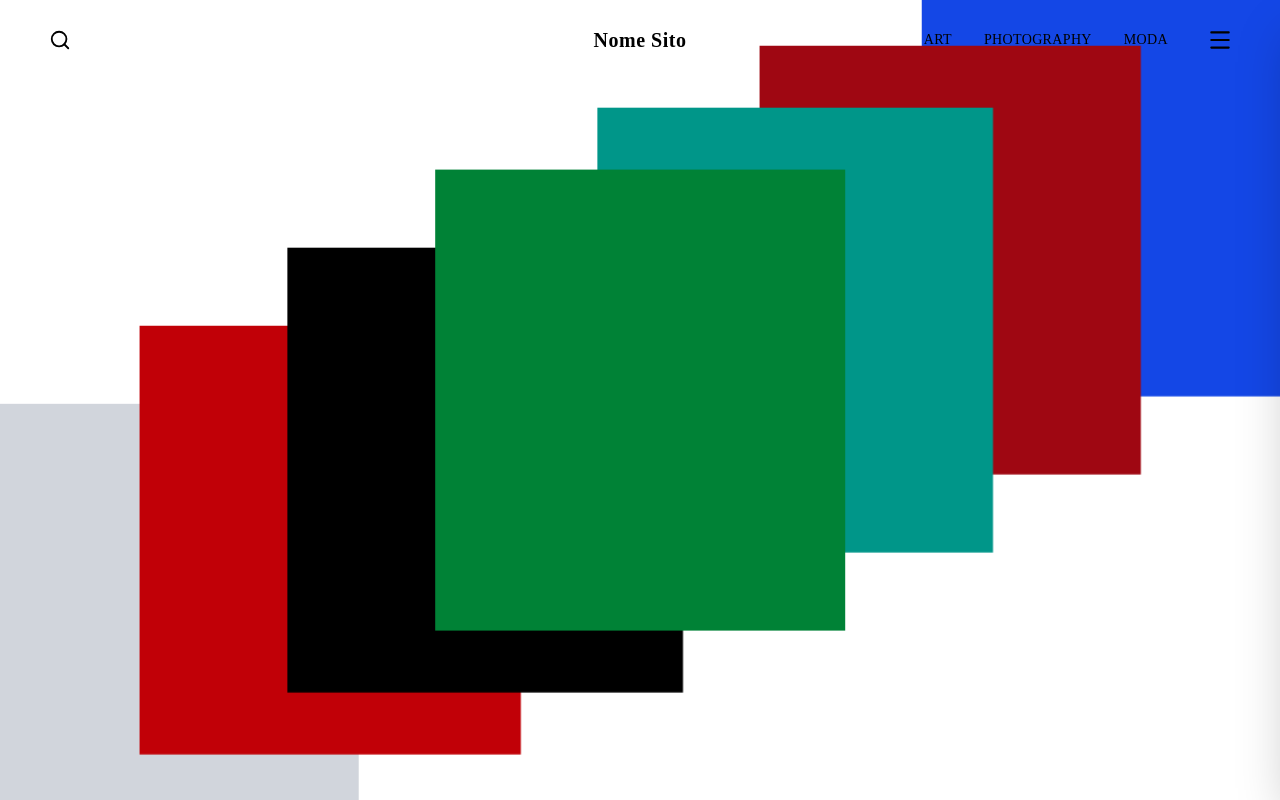
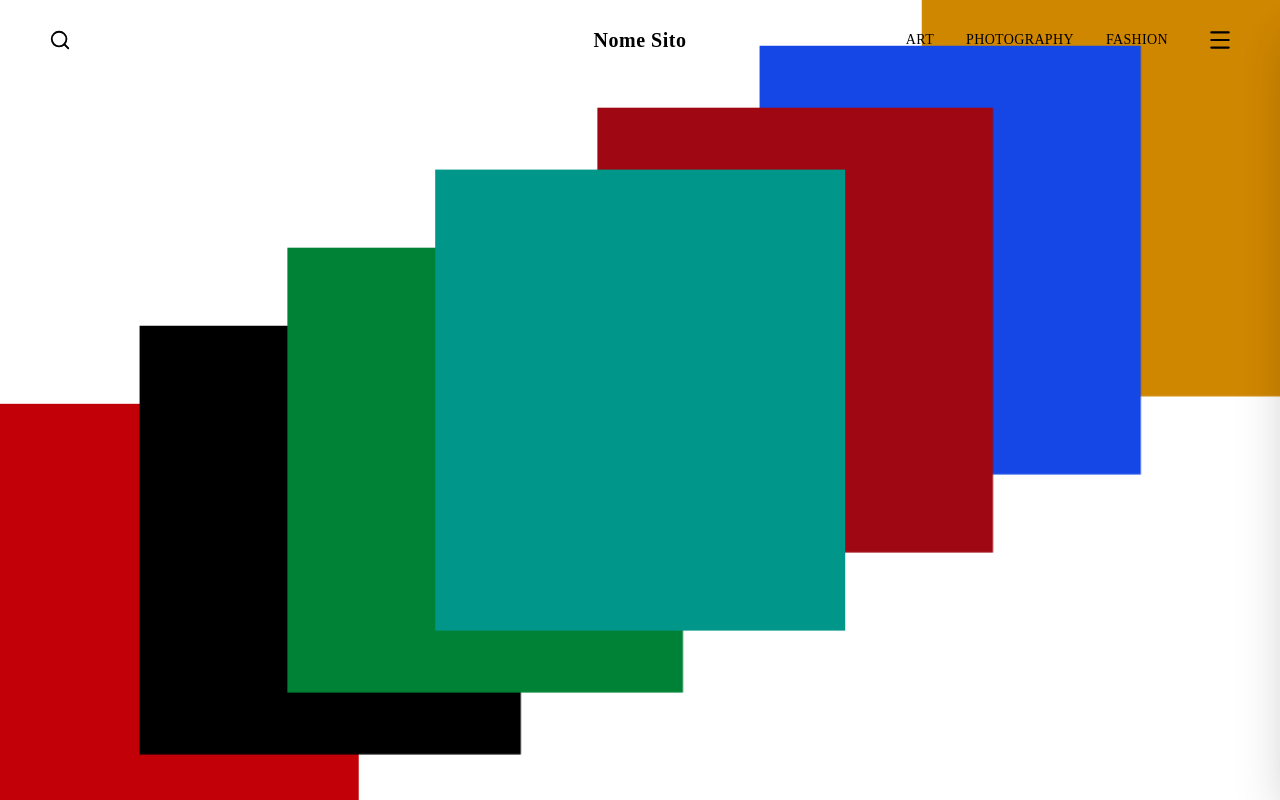
Before and after one commit to pgnsamu/sito, a Next.js app: page /carosello in a window 1280 px wide. Built offline with nearby package versions, Linux system fonts and the light colour scheme.

Commit message:
provato a sistemare i nuovi nomi

```diff
--- a/app/(root)/[section]/page.tsx
+++ b/app/(root)/[section]/page.tsx
@@ -28,9 +28,9 @@ const sectionsData = {
     }))
   },
 
-  moda: {
-    title: "Moda",
-    description: "Editoriali, designer e collezioni moda.",
+  fashion: {
+    title: "Fashion",
+    description: "Editoriali, designer e collezioni fashion.",
     items: Array.from({ length: 40 }, (_, index) => ({
       id: index + 1,
       name: `Nome artista ${String(index + 1).padStart(2, "0")}`,
--- a/app/(root)/carosello/page.tsx
+++ b/app/(root)/carosello/page.tsx
@@ -52,7 +52,7 @@ export default function InfiniteDiagonalCarousel() {
     const interval = window.setInterval(() => {
       setIsSettling(true);
       setPosition((prev) => prev + 1);
-    }, 3000);
+    }, 2000);
 
     return () => window.clearInterval(interval);
   }, [isDragging]);
@@ -171,7 +171,7 @@ export default function InfiniteDiagonalCarousel() {
               className={`
                 absolute cursor-pointer transition-[transform,opacity,filter] ease-[cubic-bezier(0.22,1,0.36,1)] will-change-transform
                 ${slide.color}
-                ${isDragging ? "duration-0" : isSettling ? "duration-[1400ms]" : "duration-1000"}
+                ${isDragging ? "duration-0" : isSettling ? "duration-[800ms]" : "duration-800"}
               `}
               style={{
                 width: "clamp(260px, 32vw, 460px)",
--- a/app/prova/navbar.tsx
+++ b/app/prova/navbar.tsx
@@ -16,13 +16,13 @@ export default function Navbar2() {
   const router = useRouter();
   const pathname = usePathname();
 
-  const sections = ["Art", "Photography", "Moda"];
+  const sections = ["Art", "Photography", "Fashion"];
 
   const searchableItems = useMemo(
     () => [
       { title: "Art", href: "/art", type: "Section" },
       { title: "Photography", href: "/photography", type: "Section" },
-      { title: "Moda", href: "/moda", type: "Section" },
+      { title: "Fashion", href: "/fashion", type: "Section" },
       { title: "Work with us", href: "/about", type: "Page" },
     ],
     [],
--- a/components/admin/AdminDashboard.tsx
+++ b/components/admin/AdminDashboard.tsx
@@ -604,7 +604,7 @@ function WorksSection({
   const [form, setForm] = useState({
     name: "",
     production_date: "",
-    url: "",
+    url_image: "",
     description: "",
     artist_id: "",
     genre_id: "",
@@ -614,12 +614,12 @@ function WorksSection({
 
   async function handleCreate(e: React.FormEvent) {
     e.preventDefault();
-
+    //TODO: capire perché questo rimane url
     try {
       const result = await createWork({
         name: form.name,
         production_date: form.production_date || null,
-        url: form.url,
+        url: form.url_image,
         description: form.description,
         artist_id: Number(form.artist_id),
         genre_id: Number(form.genre_id),
@@ -630,7 +630,7 @@ function WorksSection({
       setForm({
         name: "",
         production_date: "",
-        url: "",
+        url_image: "",
         description: "",
         artist_id: "",
         genre_id: "",
@@ -646,7 +646,7 @@ function WorksSection({
     id: number;
     name: string;
     production_date: string | null;
-    url: string;
+    url_image: string;
     description: string;
     artist_id: number;
     genre_id: number;
@@ -699,8 +699,8 @@ function WorksSection({
         <Field label="Image URL">
           <input
             className={smallInputClass()}
-            value={form.url}
-            onChange={(e) => setForm((prev) => ({ ...prev, url: e.target.value }))}
+            value={form.url_image}
+            onChange={(e) => setForm((prev) => ({ ...prev, url_image: e.target.value }))}
             placeholder="https://..."
             required
           />
@@ -797,7 +797,7 @@ function EditableWorkCard({
     id: number;
     name: string;
     production_date: string | null;
-    url: string;
+    url_image: string;
     description: string;
     artist_id: number;
     genre_id: number;
@@ -805,7 +805,8 @@ function EditableWorkCard({
   onDelete: (id: number) => Promise<void>;
 }) {
   const [name, setName] = useState(work.name);
-  const [url, setUrl] = useState(work.url);
+  //TOD: e questo pure
+  const [url_image, setUrl_image] = useState(work.url);
   const [description, setDescription] = useState(work.description ?? "");
   const [productionDate, setProductionDate] = useState(work.production_date ?? "");
   const [artistId, setArtistId] = useState(String(work.artist_id));
@@ -818,9 +819,9 @@ function EditableWorkCard({
   return (
     <article className="grid gap-6 border border-black/10 bg-white/35 p-5 md:grid-cols-[160px_1fr] md:p-7">
       <div className="aspect-[3/4] overflow-hidden bg-black/5">
-        {url ? (
+        {url_image ? (
           // eslint-disable-next-line @next/next/no-img-element
-          <img src={url} alt={name} className="h-full w-full object-cover" />
+          <img src={url_image} alt={name} className="h-full w-full object-cover" />
         ) : null}
       </div>
 
@@ -841,8 +842,8 @@ function EditableWorkCard({
           <Field label="Image URL">
             <input
               className={smallInputClass()}
-              value={url}
-              onChange={(e) => setUrl(e.target.value)}
+              value={url_image}
+              onChange={(e) => setUrl_image(e.target.value)}
             />
           </Field>
 
@@ -901,7 +902,7 @@ function EditableWorkCard({
                 id: work.id,
                 name,
                 production_date: productionDate || null,
-                url,
+                url_image,
                 description,
                 artist_id: Number(artistId),
                 genre_id: Number(genreId),
--- a/components/navbar.tsx
+++ b/components/navbar.tsx
@@ -17,7 +17,7 @@ export default function Navbar() {
   const router = useRouter();
   const pathname = usePathname();
 
-  const sections = ["Art", "Photography", "Moda"];
+  const sections = ["Art", "Photography", "Fashion"];
 
   function isActiveSection(section: string) {
     return pathname === `/${section.toLowerCase()}`;
```
